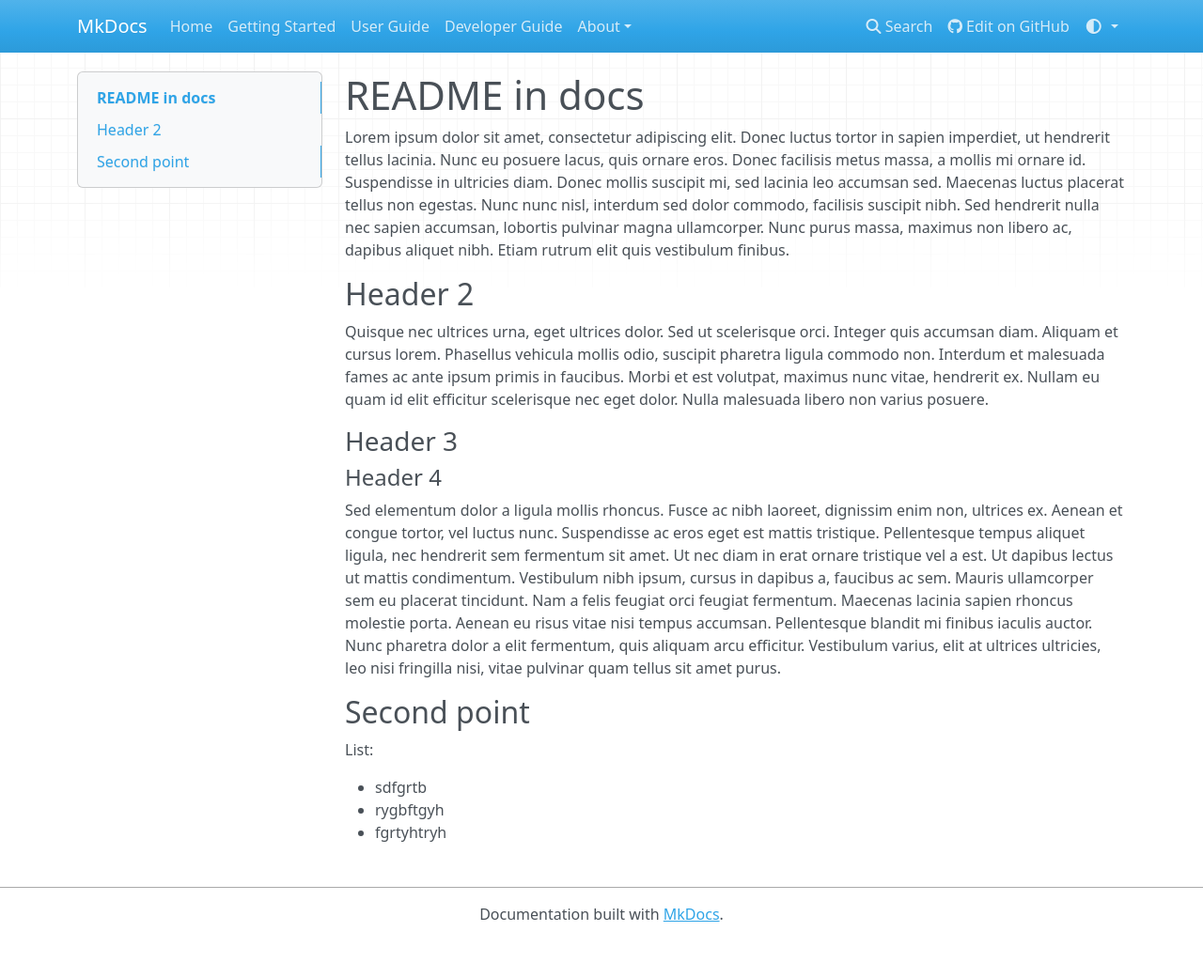
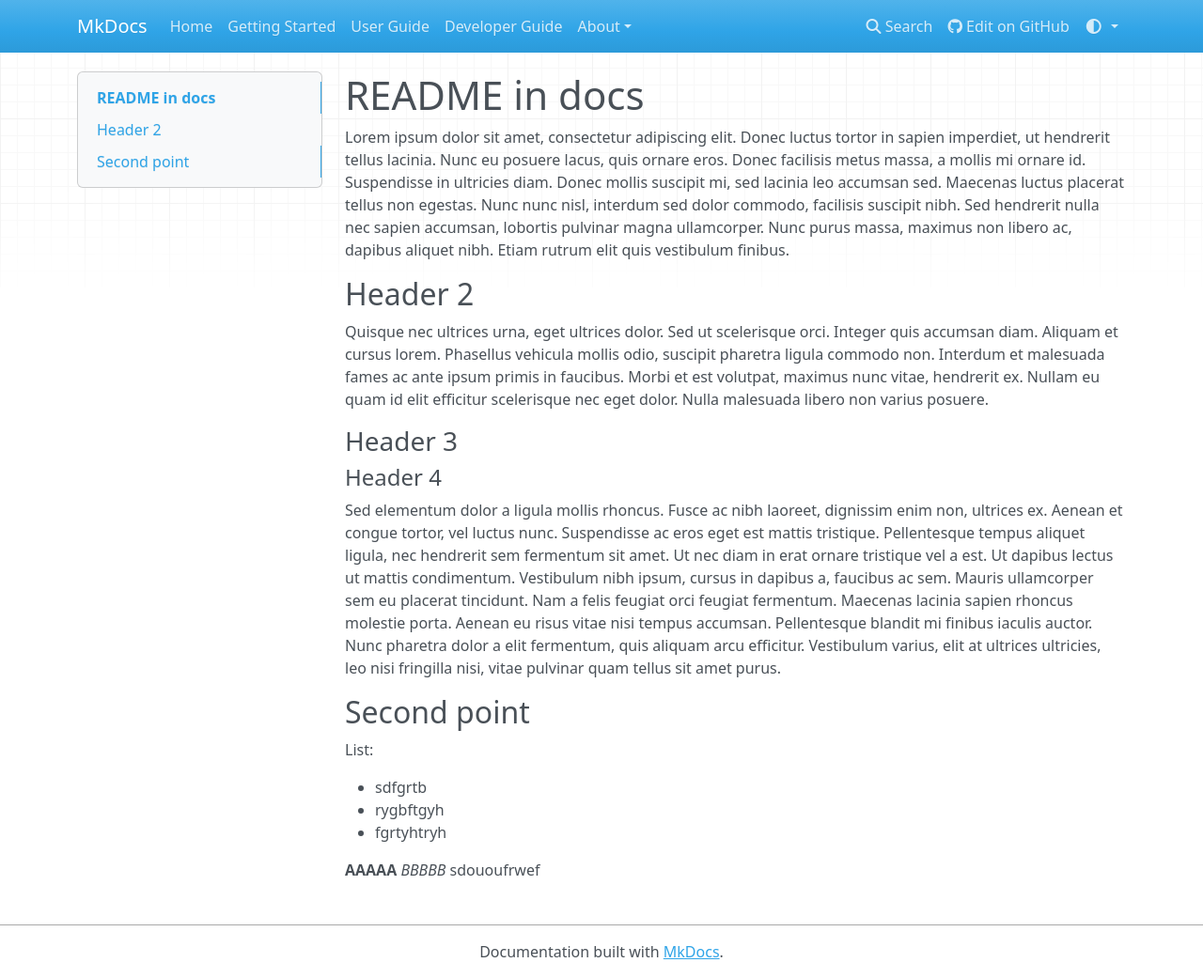
Before and after one commit to danielnj21/mkdocs_test, an MkDocs documentation site: the page built from docs/README.md, in a window 1280 px wide and 1041 px high. Shown: the whole window at 94% size. Built offline with MkDocs 1.6.1, drawn with Linux system fonts in a browser that asks for light colours; nearby versions of some CDN libraries.

Commit message:
Update README.md2

```diff
--- a/docs/README.md
+++ b/docs/README.md
@@ -19,3 +19,5 @@ List:
 - sdfgrtb
 - rygbftgyh
 - fgrtyhtryh
+
+**AAAAA** *BBBBB* sdououfrwef
```
